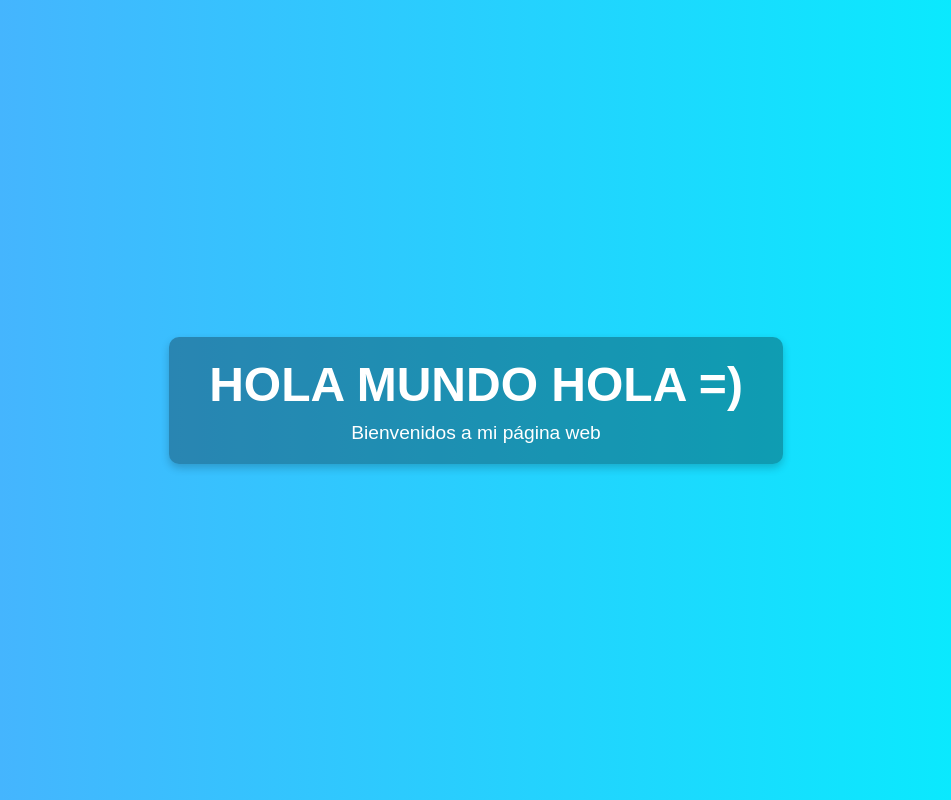
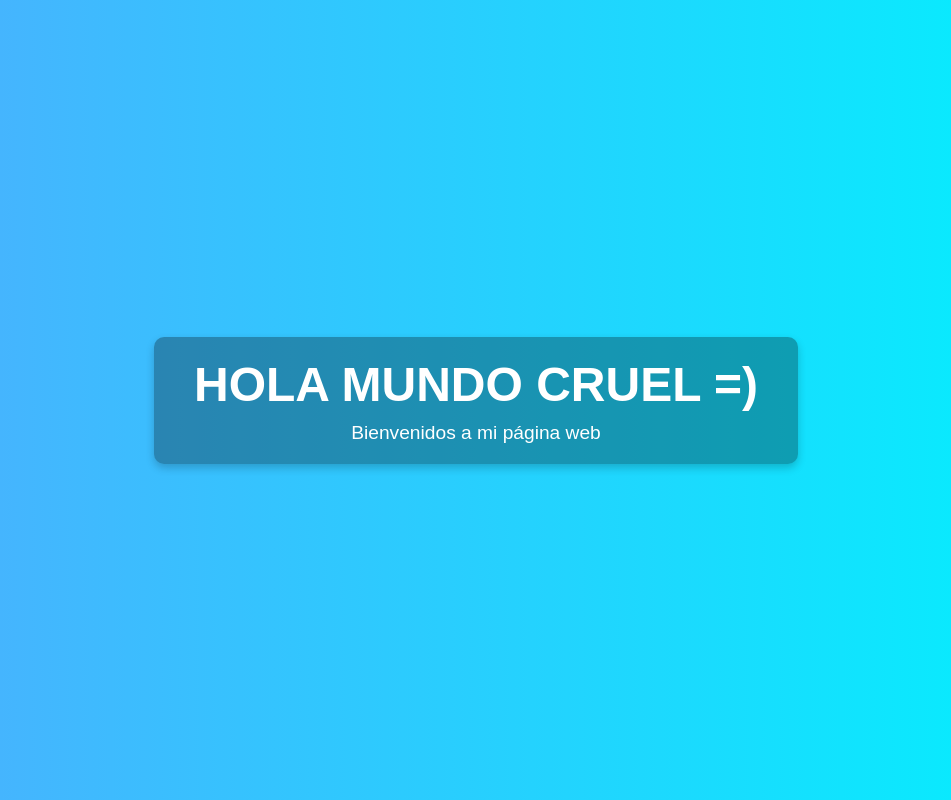
Before and after one commit to eduardturckheim/proyects, a plain HTML site: page index.html in a window 1280 px wide. Shown: the whole page, without its empty margins (164-1115 px from the left). Drawn offline with Linux system fonts and the light colour scheme.

Commit message:
Update index.html

```diff
--- a/index.html
+++ b/index.html
@@ -34,7 +34,7 @@
 </head>
 <body>
     <div class="container">
-        <h1>HOLA MUNDO HOLA =)</h1>
+        <h1>HOLA MUNDO CRUEL =)</h1>
         <p>Bienvenidos a mi página web</p>
     </div>
 </body>
```
